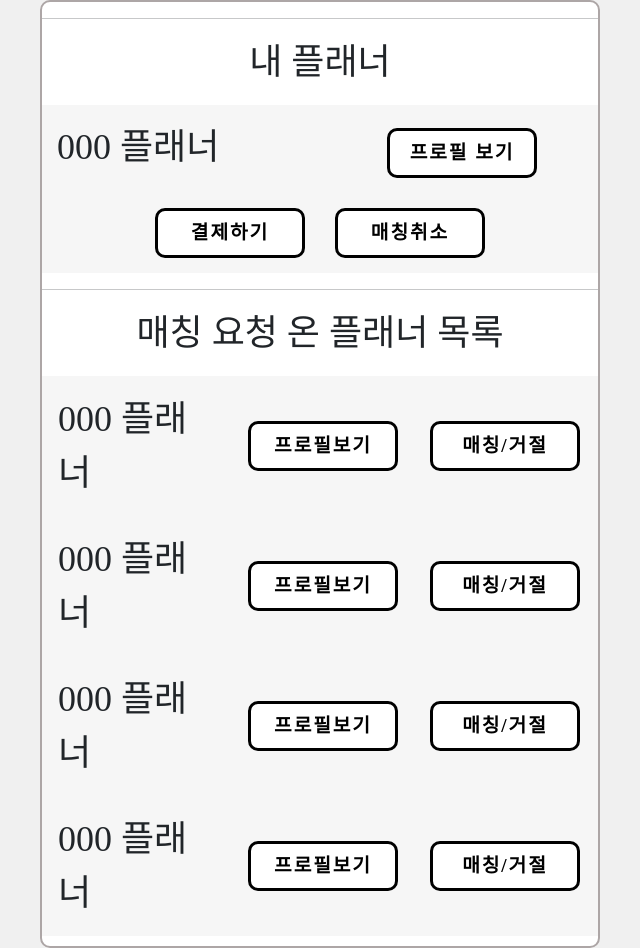
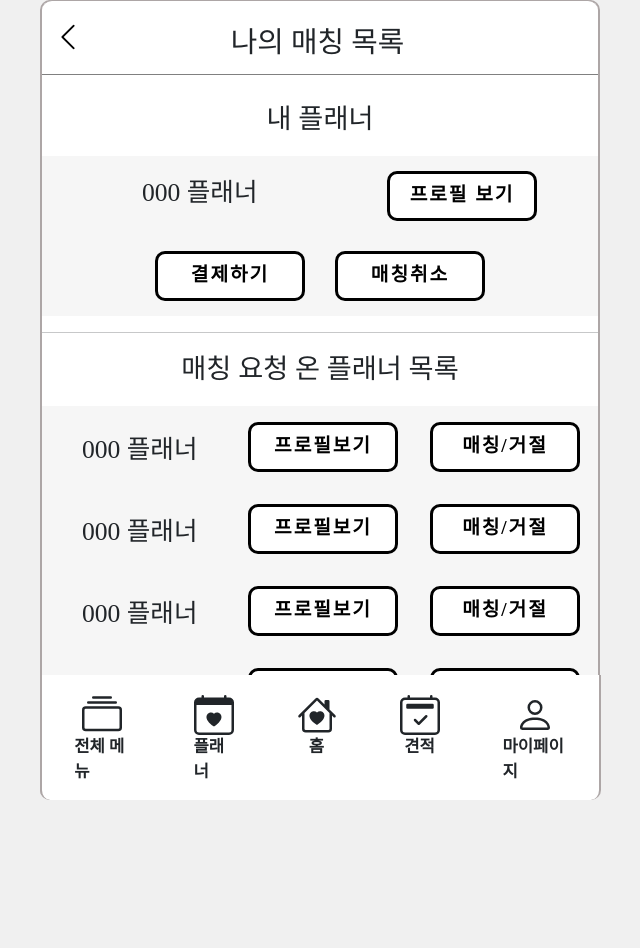
Before and after one commit to weddingYou-Project/frontend, a React (Create React App) app: page /matching in a window 1280 px wide. Shown: the whole page, without its empty margins (320-960 px from the left). After the commit the page ends 800 px from the top, so only its background shows below. Built offline with nearby package versions, Linux system fonts and the light colour scheme; a web font is replaced by a local one.

Commit message:
style : 결제하기 페이지들 스타일 변경

```diff
--- a/src/Components/Matching.js
+++ b/src/Components/Matching.js
@@ -1,6 +1,8 @@
 import "../Css/main.css";
 import "../Css/Matching.css";
 import { useNavigate } from "react-router-dom";
+import NavigationBar from "./NavigationBar";
+import Footer from "./Footer";
 
 function Matching() {
   const navigate = useNavigate();
@@ -8,9 +10,21 @@ function Matching() {
   return (
     <div className="mainlayout">
       <hr />
-      <p className="headertxt">내 플래너</p>
+      <NavigationBar title={"나의 매칭 목록"} />
+      <p className="headertxt" style={{ marginTop: "80px", fontSize: "1.7em" }}>
+        내 플래너
+      </p>
       <div className="matchingList">
-        <p className="myPlannerName">000 플래너</p>
+        <p
+          className="myPlannerName"
+          style={{
+            fontSize: "1.6em",
+            marginLeft: "100px",
+            marginRight: "-70px",
+          }}
+        >
+          000 플래너
+        </p>
         <button className="plannerProBtn">프로필 보기</button>
         <br />
         <div className="matchingBtnList">
@@ -30,11 +44,21 @@ function Matching() {
         </div>
       </div>
       <hr />
-      <p className="headertxt">매칭 요청 온 플래너 목록</p>
+      <p className="headertxt" style={{ fontSize: "1.7em" }}>
+        매칭 요청 온 플래너 목록
+      </p>
       <div className="matchingList">
         <table>
           <tr>
-            <td className="myPlannerName" style={{ width: 160 }}>
+            <td
+              className="myPlannerName"
+              style={{
+                width: 160,
+                fontSize: "1.6em",
+                paddingLeft: "25px",
+                paddingTop: "10px",
+              }}
+            >
               000 플래너
             </td>
             <td>
@@ -51,7 +75,15 @@ function Matching() {
             </td>
           </tr>
           <tr>
-            <td className="myPlannerName" style={{ width: 160 }}>
+            <td
+              className="myPlannerName"
+              style={{
+                width: 160,
+                fontSize: "1.6em",
+                paddingLeft: "25px",
+                paddingTop: "10px",
+              }}
+            >
               000 플래너
             </td>
             <td>
@@ -68,7 +100,15 @@ function Matching() {
             </td>
           </tr>
           <tr>
-            <td className="myPlannerName" style={{ width: 160 }}>
+            <td
+              className="myPlannerName"
+              style={{
+                width: 160,
+                fontSize: "1.6em",
+                paddingLeft: "25px",
+                paddingTop: "10px",
+              }}
+            >
               000 플래너
             </td>
             <td>
@@ -85,7 +125,15 @@ function Matching() {
             </td>
           </tr>
           <tr>
-            <td className="myPlannerName" style={{ width: 160 }}>
+            <td
+              className="myPlannerName"
+              style={{
+                width: 160,
+                fontSize: "1.6em",
+                paddingLeft: "25px",
+                paddingTop: "10px",
+              }}
+            >
               000 플래너
             </td>
             <td>
@@ -102,6 +150,7 @@ function Matching() {
             </td>
           </tr>
         </table>
+        <Footer />
       </div>
       <div
         className="modal fade"
--- a/src/Pages/checkoutAll.js
+++ b/src/Pages/checkoutAll.js
@@ -5,6 +5,7 @@ import "../Css/checkout.css";
 import imgLogo from "../Assets/logo.png";
 import { useNavigate } from "react-router-dom";
 import NavigationBar from "../Components/NavigationBar";
+import Footer from "../Components/Footer";
 
 function CheckoutAll() {
   var IMP = window.IMP;
@@ -42,9 +43,9 @@ function CheckoutAll() {
   }
 
   return (
-    <div className="mainlayout">
+    <div className="mainlayout" style={{ minHeight: "100vh" }}>
       <NavigationBar title={"결제하기"} />
-      <div className="plannerpro" style={{ marginTop: 50 }}>
+      <div className="plannerpro" style={{ marginTop: 110 }}>
         <img src={imgLogo} className="plannerproimg" />
         <p className="plannerName">000 플래너</p>
       </div>
@@ -89,9 +90,14 @@ function CheckoutAll() {
           />
         </div>
       </div>
-      <button onClick={requestPay} className="checkoutBtn">
+      <button
+        onClick={requestPay}
+        className="checkoutBtn"
+        style={{ marginTop: "10px" }}
+      >
         결제하기
       </button>
+      <Footer />
     </div>
   );
 }
--- a/src/Pages/checkoutdeposit.js
+++ b/src/Pages/checkoutdeposit.js
@@ -5,6 +5,7 @@ import "../Css/checkout.css";
 import imgLogo from "../Assets/logo.png";
 import { useNavigate } from "react-router-dom";
 import NavigationBar from "../Components/NavigationBar";
+import Footer from "../Components/Footer";
 
 function Checkoutdeposit() {
   var IMP = window.IMP;
@@ -44,7 +45,7 @@ function Checkoutdeposit() {
   return (
     <div className="mainlayout">
       <NavigationBar title={"결제하기 (계약금)"} />
-      <div className="plannerpro" style={{ marginTop: 50 }}>
+      <div className="plannerpro" style={{ marginTop: 110 }}>
         <img src={imgLogo} className="plannerproimg" />
         <p className="plannerName">000 플래너</p>
       </div>
@@ -95,6 +96,7 @@ function Checkoutdeposit() {
       <button onClick={requestPay} className="checkoutBtn">
         결제하기
       </button>
+      <Footer />
     </div>
   );
 }
```
